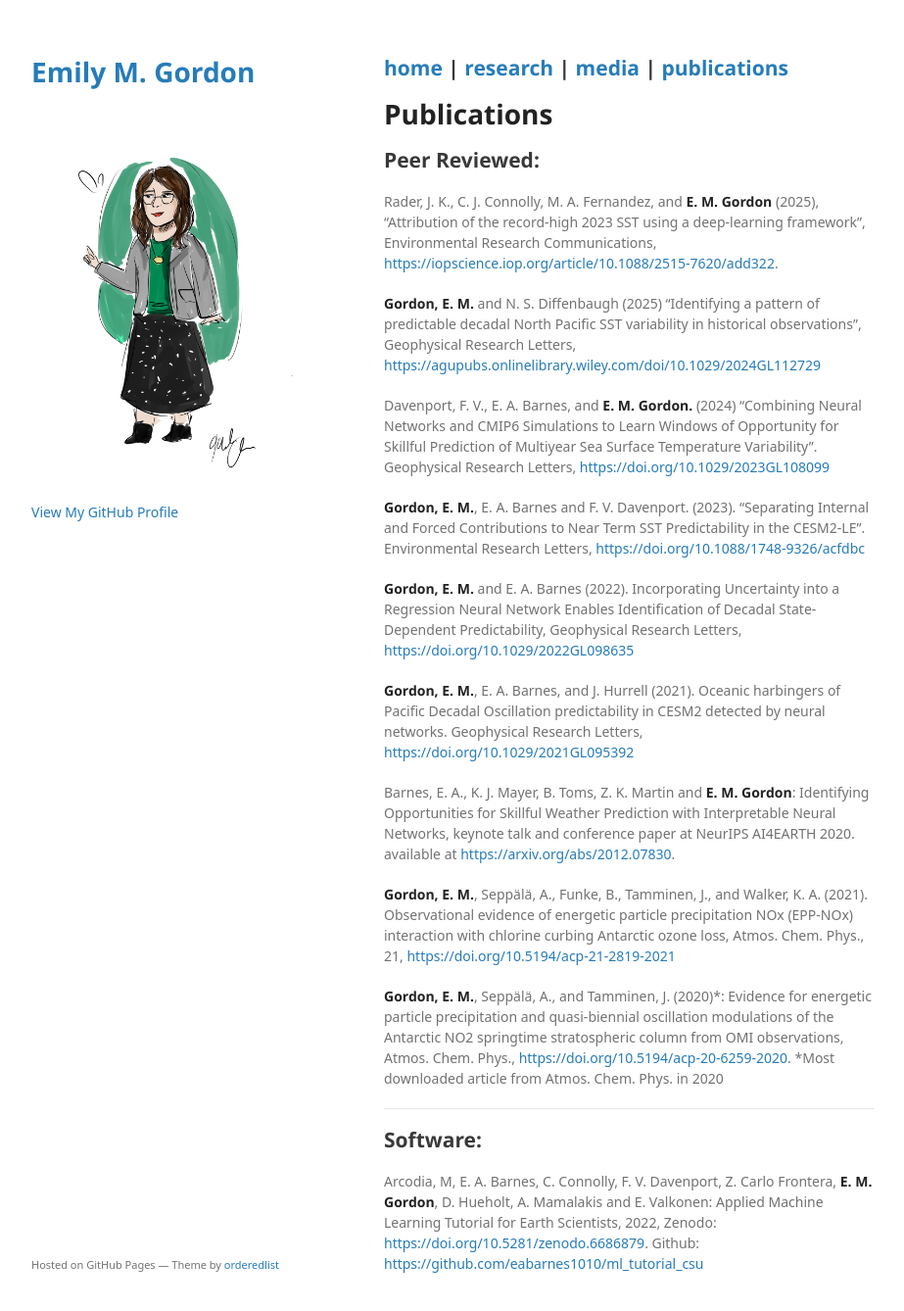
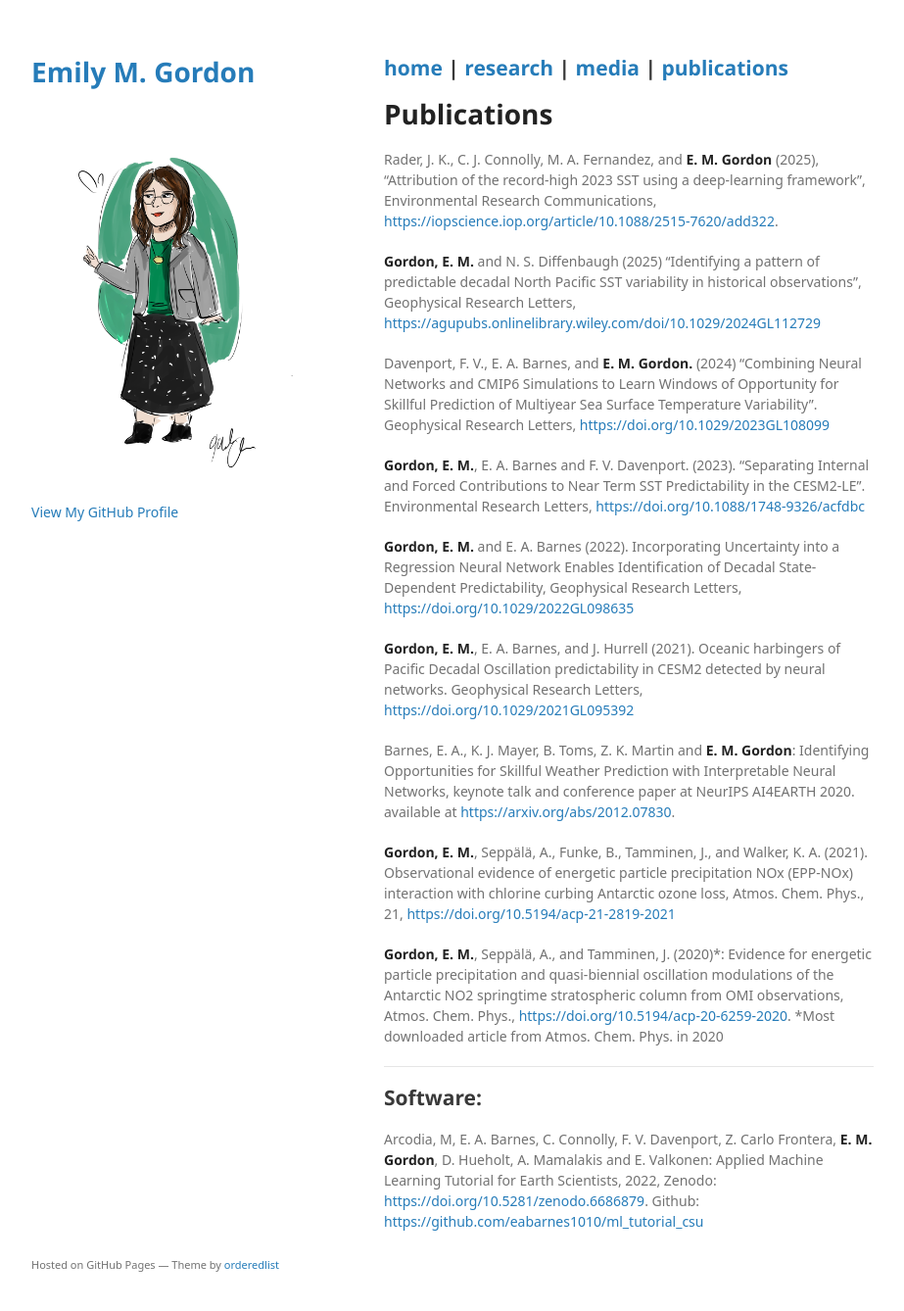
Before and after one commit to emily-gordy/emily-gordy.github.io, a Jekyll site: the page built from publications.md, in a window 1280 px wide and 1370 px high. Shown: the top 1338 px of the window at 98% size, without its empty margins (178-1101 px from the left). Built offline with Jekyll 4.4.1, drawn with Linux system fonts in a browser that asks for light colours; some web fonts are replaced; a script that is not in the unit is left out; the repository's description, which GitHub fills in, is left out; our own code applies the rules of GitHub Pages for plain Markdown files.

Commit message:
Update publications.md

```diff
--- a/publications.md
+++ b/publications.md
@@ -6,8 +6,6 @@ permalink: /publications/
 ## [home](https://emily-gordy.github.io/) | [research](https://emily-gordy.github.io/research/) | [media](https://emily-gordy.github.io/media/) | [publications](https://emily-gordy.github.io/publications/)
 
 # Publications
-
-## Peer Reviewed:
 
 Rader, J. K., C. J. Connolly, M. A. Fernandez, and **E. M. Gordon** (2025), "Attribution of the record-high 2023 SST using a deep-learning framework", Environmental Research Communications, [https://iopscience.iop.org/article/10.1088/2515-7620/add322](https://iopscience.iop.org/article/10.1088/2515-7620/add322).
 
```
